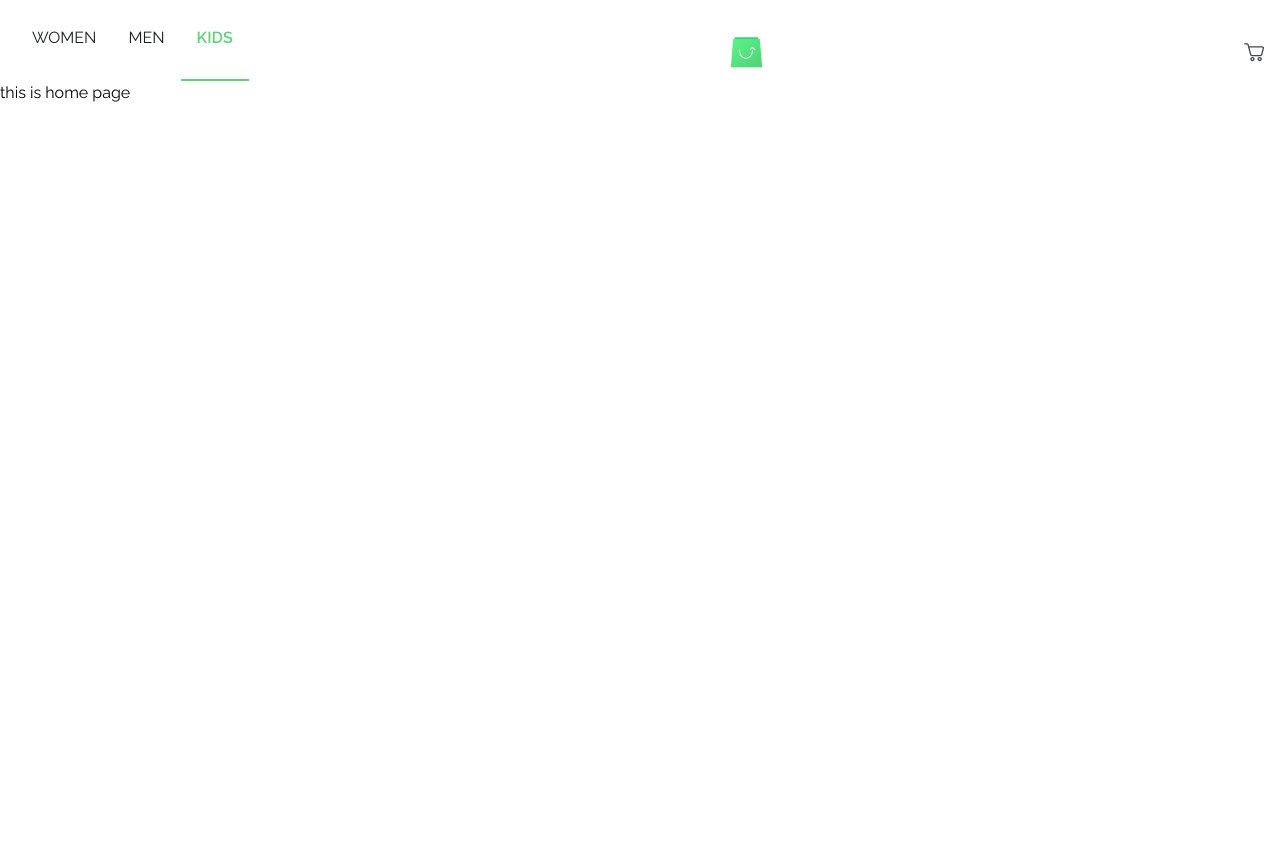
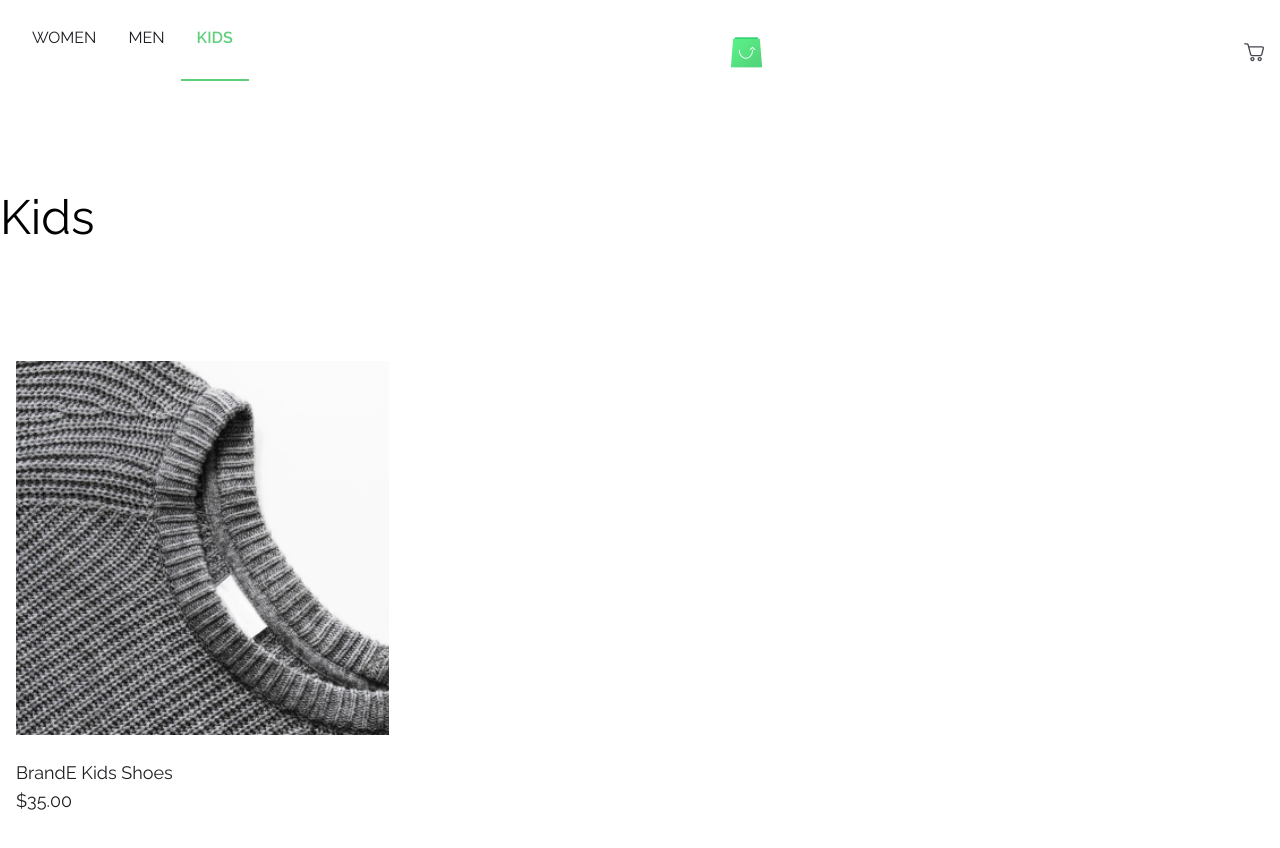
Before and after one commit to l0kokin/scandiweb-ecommerce, a React (Vite) app: page /kids in a window 1280 px wide. Shown: the top 848 px of the page. Before the commit the page ends 800 px from the top, so only its background shows below. Built offline with nearby package versions, Linux system fonts and the light colour scheme.

Commit message:
feat: display products with dummy data on home page

```diff
--- a/src/pages/Home/Home.jsx
+++ b/src/pages/Home/Home.jsx
@@ -1,10 +1,50 @@
+import { useState, useEffect } from "react";
+import { useParams } from "react-router-dom";
 import Header from "../../components/Header/Header";
+import ProductCard from "../../components/Product/ProductCard";
+import { Loader } from "../../Loader";
+import dummyProducts from "./dummyData";
 
 const Home = () => {
+  const { category } = useParams();
+  const [products, setProducts] = useState([]);
+  const [loading, setLoading] = useState(true);
+
+  useEffect(() => {
+    const categoryKey = category || "all";
+    setProducts(dummyProducts[categoryKey] || []);
+    setLoading(false);
+  }, [category]);
+
+  if (loading) {
+    return (
+      <>
+        <Header />
+        <Loader />
+      </>
+    );
+  }
+
   return (
     <>
       <Header />
-      <h1>this is home page</h1>
+      <div className="container mx-auto py-8">
+        <h1 className="text-5xl mt-20 capitalize">
+          {category ? `${category}` : "All Products"}
+        </h1>
+
+        <div className="grid grid-cols-1 md:grid-cols-2 lg:grid-cols-3 gap-8">
+          {products.map((product) => (
+            <ProductCard
+              key={product.id}
+              product={product}
+              data-testid={`product-${product.name
+                .toLowerCase()
+                .replace(/\s+/g, "-")}`}
+            />
+          ))}
+        </div>
+      </div>
     </>
   );
 };
```
Also changed, not shown: src/assets/images/sweater.png (added).
